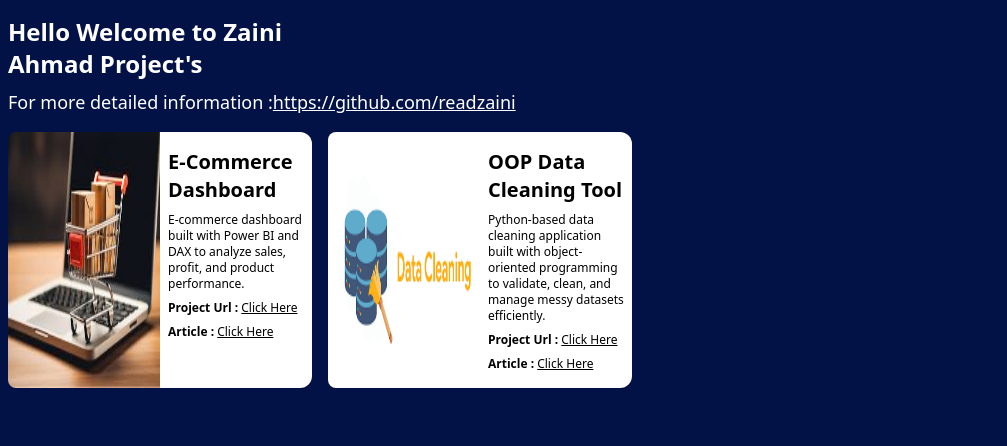
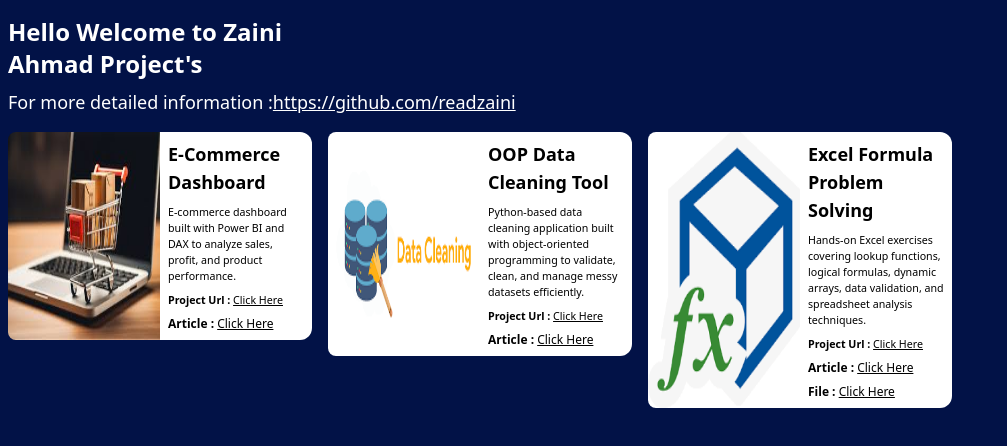
Before and after one commit to readzaini/web-portofolio, a React (Vite) app: page / in a window 1280 px wide. Shown: the top 446 px of the page, without its empty margins (0-1007 px from the left). Built offline with nearby package versions, Linux system fonts and the light colour scheme.

Commit message:
add project excel

```diff
--- a/src/components/ItemPage.jsx
+++ b/src/components/ItemPage.jsx
@@ -2,13 +2,13 @@ export default function ItemPage({itemKey,itemContent}){
     return(
         <div className="bg-white rounded-xl flex flex-row" key={itemKey}>
             {/* image */}
-            <img src={itemContent.url} className="onject-cover rounded-l-lg w-1/2"/>
+            <img src={itemContent.url} className="object-full rounded-l-lg w-1/2  "/>
             {/* content */}
-            <div className="px-2 py-4 flex flex-col gap-2 w-1/2">
+            <div className="px-2 py-2 flex flex-col gap-2 w-1/2">
                 {/* title */}
-                <h1 className="text-lg md:(text-xl) font-bold">{itemContent?.title}</h1>
-                <p className="text-[12px] text-left md:(text-xs)">{itemContent?.description}</p>
-                <p className="text-[12px] text-left md:(text-xs)"><b>Project Url : </b>
+                <h1 className="text-lg md:(text-lg) font-bold">{itemContent?.title}</h1>
+                <p className="text-[14px] leading-4 text-left md:(text-[8pt] leading-4)">{itemContent?.description}</p>
+                <p className="text-[14px] text-left md:(text-[8pt])"><b>Project Url : </b>
                     <a
                         className="underline hover:text-blue-400"
                         href={itemContent.project_url}
@@ -30,6 +30,19 @@ export default function ItemPage({itemKey,itemContent}){
                         Click Here
                     </a>
                 </p>
+                {itemContent.file &&
+                <p className="text-[12px] text-left md:(text-xs)"><b>File : </b>
+                    <a
+                        className="underline hover:text-blue-400"
+                        href={itemContent.file}
+                        target="_blank"
+                        rel="noopener noreferrer"
+                    >
+                        Click Here
+                    </a>
+                </p>
+
+                }
 
             </div>
         </div>
--- a/src/data/content.js
+++ b/src/data/content.js
@@ -15,6 +15,15 @@ const contents = [
         project_url: 'https://github.com/readzaini/oop-project-dataCleaning',
         article: 'https://github.com/readzaini/oop-project-dataCleaning/blob/main/readme.md'
   },
+  {
+    id:3,
+    url:'/images/formula.png',
+    title: 'Excel Formula Problem Solving',
+    description: 'Hands-on Excel exercises covering lookup functions, logical formulas, dynamic arrays, data validation, and spreadsheet analysis techniques.',
+    project_url:'https://github.com/readzaini/Excersise-Excel/tree/main/Worksheet%20Formula',
+    article:'https://github.com/readzaini/Excersise-Excel/blob/main/Worksheet%20Formula/README.md',
+    file:'https://github.com/readzaini/Excersise-Excel/blob/main/Worksheet%20Formula/woorksheet_formula_exercise.xlsx'
+  }
 ]
 
 export default contents
--- a/src/layouts/PortoLayout.jsx
+++ b/src/layouts/PortoLayout.jsx
@@ -3,7 +3,7 @@ import ItemPage from "../components/ItemPage"
 export default function PortoLayout(){
 
     return(
-        <div className="bg-[#021247] flex flex-col gap-4 max-w-screen h-screen">
+        <div className="bg-[#021247] flex flex-col gap-4 max-w-screen min-h-screen">
             {/* header */}
             <div className="flex flex-col gap-8 md:(gap-12)">
                 <h1 className="text-white font-bold md:(text-2xl w-80) text-xl h-10 px-2 py-4">Hello Welcome to Zaini Ahmad Project's</h1>
@@ -17,7 +17,7 @@ export default function PortoLayout(){
 
                 </p>
             </div>
-            <div className="w-full grid grid-cols-1 md:(grid-cols-4) gap-4 px-2">
+            <div className="w-full grid grid-cols-1 md:(grid-cols-4) gap-4 px-2 items-start">
                 {
                     contents.map((item) => (
                         <ItemPage  itemKey={item.id} itemContent={item}/>
```
Also changed, not shown: public/images/formula.png (added).
